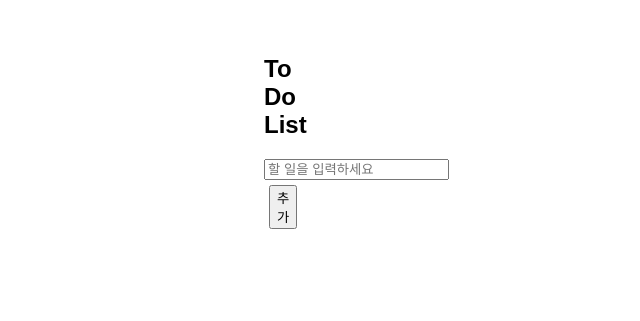
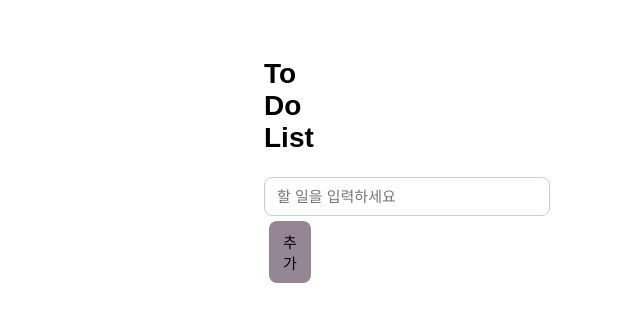
Before and after one commit to qnswjd5-collab/js, a plain HTML site: page index.html in a window 1280 px wide. Shown: the part 869-1190 px from the top of the page, without its empty margins (640-1280 px from the left). Drawn offline with Linux system fonts and the light colour scheme.

Commit message:
Add files via upload

```diff
--- a/mystyle.css
+++ b/mystyle.css
@@ -3,6 +3,26 @@ body{
     padding: 70%;
 }
 
+h2 {
+    font-size: 28px;
+}
+
+#todoInput {
+    width: 260px;
+    padding: 10px 12px;
+    font-size: 15px;
+    border:1px solid #ccc;
+    border-radius: 8px;
+    display:inline-block;
+}
+
+#addBtn{
+    padding: 10px 14px;
+    font-size: 15px;
+    background-color: #958695;
+    border:none;
+    border-radius: 8px;
+}
 li{
     margin: 5px;
 }
```
